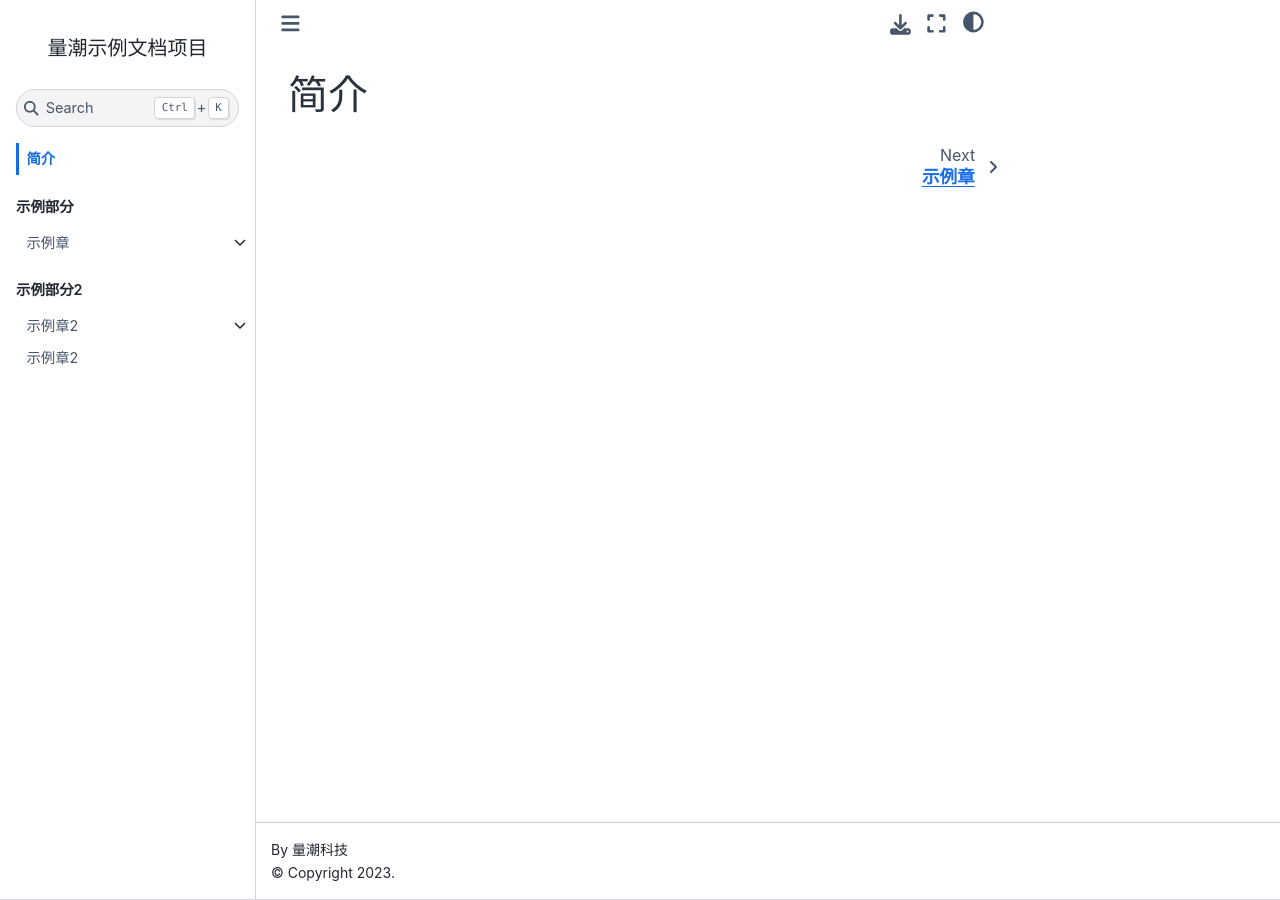
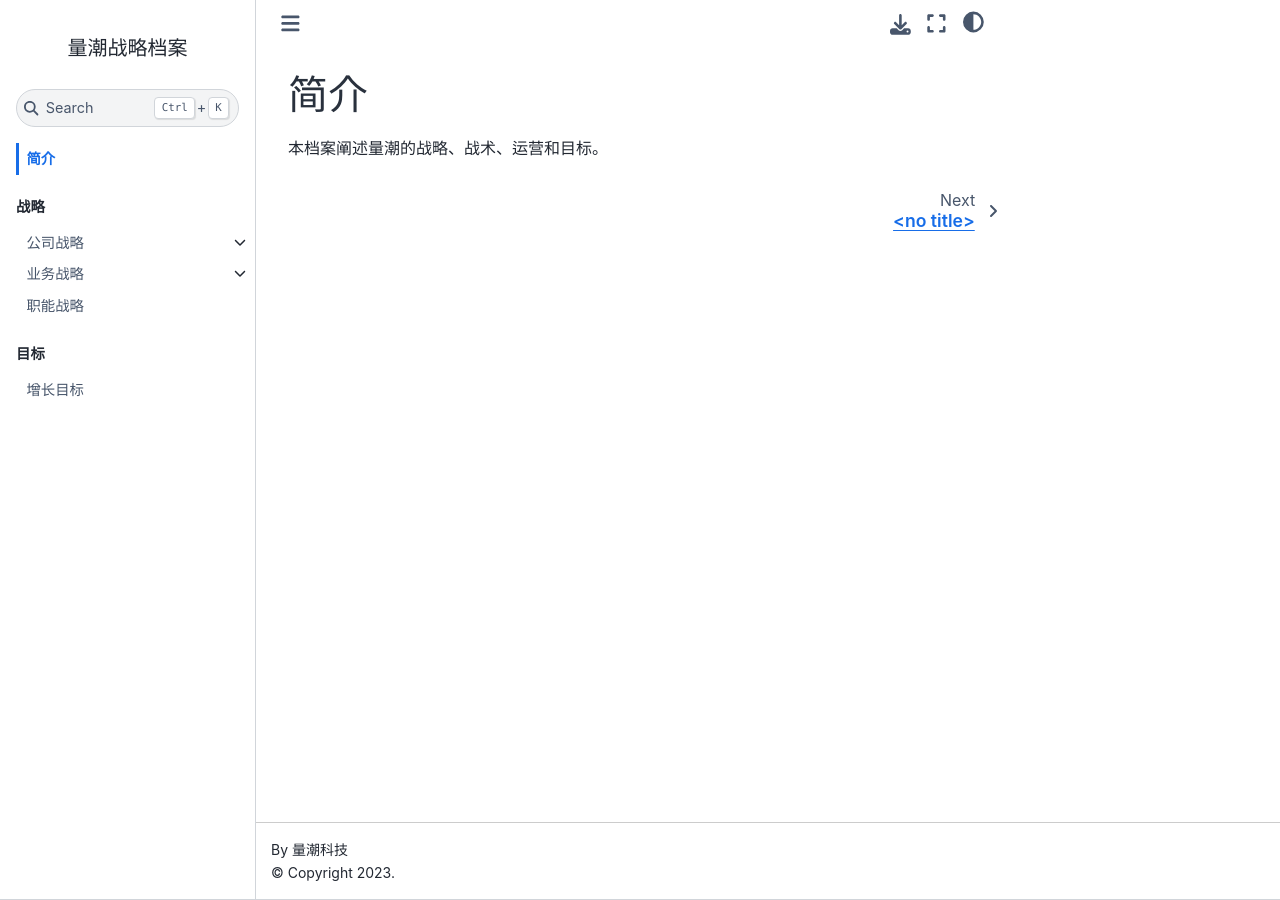
Before and after one commit to quanttide/quanttide-profile-of-strategies, a Jupyter Book: the page built from index.md, in a window 1280 px wide. Built offline with Jupyter Book 1.0.4 settings and Sphinx 7.4.7 and the Sphinx Book theme 1.1.4, drawn with Linux system fonts in a browser that asks for light colours; pages that are not in the unit, such as notebooks, are missing from menus.

Commit message:
init: create project

```diff
--- a/1_example_chapter/1_example_section/README.md
+++ /dev/null
@@ -1 +0,0 @@
-# 示例节1
--- a/1_example_chapter/README.md
+++ /dev/null
@@ -1 +0,0 @@
-# 示例章
--- a/2_example_chapter2/1_example_section2/README.md
+++ /dev/null
@@ -1 +0,0 @@
-# 示例节2
--- a/2_example_chapter2/README.md
+++ /dev/null
@@ -1 +0,0 @@
-# 示例章2
--- a/3_example_chapter3/README.md
+++ /dev/null
@@ -1 +0,0 @@
-# 示例章2
--- a/README.md
+++ b/README.md
@@ -1 +1 @@
-# 量潮示例文档项目
+# 量潮战略档案
--- a/_config.yml
+++ b/_config.yml
@@ -1,7 +1,7 @@
 # https://jupyterbook.org/en/stable/customize/config.html
-name: quanttide-example-of-documentation
-title: 量潮示例文档项目
+name: quanttide-profile-of-strategies
+title: 量潮战略档案
 author: 量潮科技
-description: 量潮文档项目实例
+description: 量潮战略档案
 # Jupyter Book Config
 only_build_toc_files: true
--- a/_toc.yml
+++ b/_toc.yml
@@ -1,18 +1,16 @@
 format: jb-book
 root: index.md
 parts:
-  - caption: 示例部分
+  - caption: 战略
     chapters:
-      - file: 1_example_chapter/README.md
+      - file: strategies/alliance/README.md
+      - file: strategies/company/README.md
         sections:
-          - file: 1_example_chapter/1_example_section/README.md
-            sections:
-              - file: 1_example_chapter/1_example_section/1_example_article.md
-              - file: 1_example_chapter/1_example_section/1_example_article2.md
-          - file: 1_example_chapter/2_example_article3.md
-  - caption: 示例部分2
+         - file: strategies/company/commercialization.md
+      - file: strategies/businesses/README.md
+        sections:
+         - file: strategies/businesses/course_service.md
+      - file: strategies/functions/README.md
+  - caption: 目标
     chapters:
-      - file: 2_example_chapter2/README.md
-        sections:
-          - file: 2_example_chapter2/1_example_section2/README.md
-      - file: 3_example_chapter3/README.md
+      - file: objectives/growth/README.md
--- a/index.md
+++ b/index.md
@@ -1 +1,3 @@
 # 简介
+
+本档案阐述量潮的战略、战术、运营和目标。
--- /dev/null
+++ b/objectives/growth/README.md
@@ -0,0 +1 @@
+# 增长目标
--- /dev/null
+++ b/strategies/businesses/README.md
@@ -0,0 +1 @@
+# 业务战略
--- /dev/null
+++ b/strategies/company/README.md
@@ -0,0 +1 @@
+# 公司战略
--- /dev/null
+++ b/strategies/company/monetization.md
@@ -0,0 +1 @@
+# 商业化
--- /dev/null
+++ b/strategies/functions/README.md
@@ -0,0 +1 @@
+# 职能战略
```
Also changed, not shown: 1_example_chapter/1_example_section/1_example_article.md (deleted, +0 -6 lines), 1_example_chapter/1_example_section/1_example_article2.md (deleted, +0 -6 lines), 1_example_chapter/2_example_article3.md (deleted, +0 -6 lines), strategies/businesses/course_service.md (added, +24 -0 lines), strategies/alliance/README.md (added).
